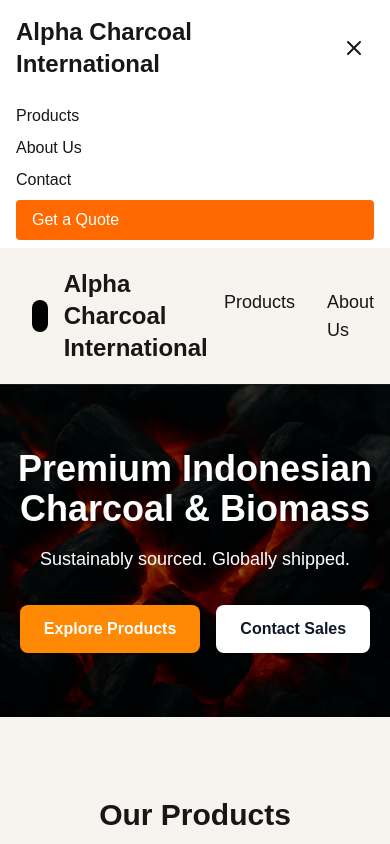
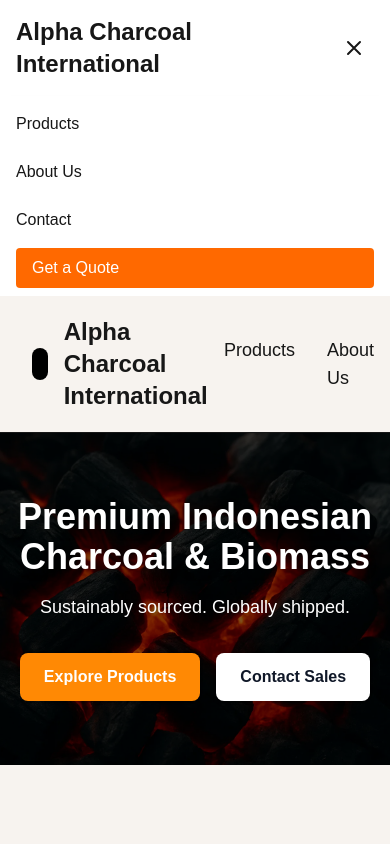
Before and after one commit to timothykusardi/sora-trading1, a Next.js app: page / in a window 390 px wide. Both pictures are taken after a click on the button "Toggle menu". Shown: the top 844 px of the page. Built offline with nearby package versions, Linux system fonts and the light colour scheme.

Commit message:
feat: make Navbar responsive with mobile hamburger menu

```diff
--- a/src/components/Navbar.tsx
+++ b/src/components/Navbar.tsx
@@ -1,41 +1,46 @@
-'use client'
+"use client";
 
-import { useState } from 'react'
-import Link from 'next/link'
+import { useState } from "react";
+import Link from "next/link";
 
 export default function Navbar() {
-  const [menuOpen, setMenuOpen] = useState(false)
+  const [menuOpen, setMenuOpen] = useState(false);
 
   return (
     <header className="bg-white shadow">
       <div className="max-w-7xl mx-auto px-4 py-4 flex items-center justify-between">
-        {/* logo/title */}
+        {/* LOGO */}
         <Link href="/" className="text-2xl font-bold">
           Alpha Charcoal
           <br />
           International
         </Link>
 
-        {/* desktop links */}
+        {/* DESKTOP NAV (hidden on small screens) */}
         <nav className="hidden md:flex space-x-6 items-center">
-          <Link href="/products" className="hover:underline">Products</Link>
-          <Link href="/about"    className="hover:underline">About Us</Link>
-          <Link href="/contact"  className="hover:underline">Contact</Link>
+          <Link href="/products" className="hover:underline">
+            Products
+          </Link>
+          <Link href="/about" className="hover:underline">
+            About Us
+          </Link>
+          <Link href="/contact" className="hover:underline">
+            Contact
+          </Link>
           <Link
             href="/quote"
-            className="bg-orange-500 text-white px-4 py-2 rounded"
+            className="bg-orange-500 text-white px-4 py-2 rounded hover:bg-orange-600"
           >
             Get a Quote
           </Link>
         </nav>
 
-        {/* hamburger for mobile */}
+        {/* HAMBURGER (shown only on small screens) */}
         <button
-          onClick={() => setMenuOpen(!menuOpen)}
+          onClick={() => setMenuOpen((o) => !o)}
           className="md:hidden p-2"
           aria-label="Toggle menu"
         >
-          {/* simple 3-bar icon */}
           <svg
             xmlns="http://www.w3.org/2000/svg"
             fill="none"
@@ -47,22 +52,45 @@
               strokeLinecap="round"
               strokeLinejoin="round"
               strokeWidth={2}
-              d={menuOpen ? 'M6 18L18 6M6 6l12 12' : 'M4 8h16M4 16h16'}
+              d={
+                menuOpen
+                  ? "M6 18L18 6M6 6l12 12" // X icon
+                  : "M4 8h16M4 16h16"       // Hamburger icon
+              }
             />
           </svg>
         </button>
       </div>
 
-      {/* mobile menu */}
+      {/* MOBILE MENU (only when open & only on small screens) */}
       {menuOpen && (
         <div className="md:hidden bg-white shadow-lg">
           <div className="px-4 py-2 space-y-2">
-            <Link href="/products" className="block hover:underline">Products</Link>
-            <Link href="/about"    className="block hover:underline">About Us</Link>
-            <Link href="/contact"  className="block hover:underline">Contact</Link>
+            <Link
+              href="/products"
+              className="block py-2 hover:underline"
+              onClick={() => setMenuOpen(false)}
+            >
+              Products
+            </Link>
+            <Link
+              href="/about"
+              className="block py-2 hover:underline"
+              onClick={() => setMenuOpen(false)}
+            >
+              About Us
+            </Link>
+            <Link
+              href="/contact"
+              className="block py-2 hover:underline"
+              onClick={() => setMenuOpen(false)}
+            >
+              Contact
+            </Link>
             <Link
               href="/quote"
-              className="block bg-orange-500 text-white px-4 py-2 rounded"
+              className="block bg-orange-500 text-white px-4 py-2 rounded hover:bg-orange-600"
+              onClick={() => setMenuOpen(false)}
             >
               Get a Quote
             </Link>
@@ -70,5 +98,5 @@
         </div>
       )}
     </header>
-  )
+  );
 }
```
